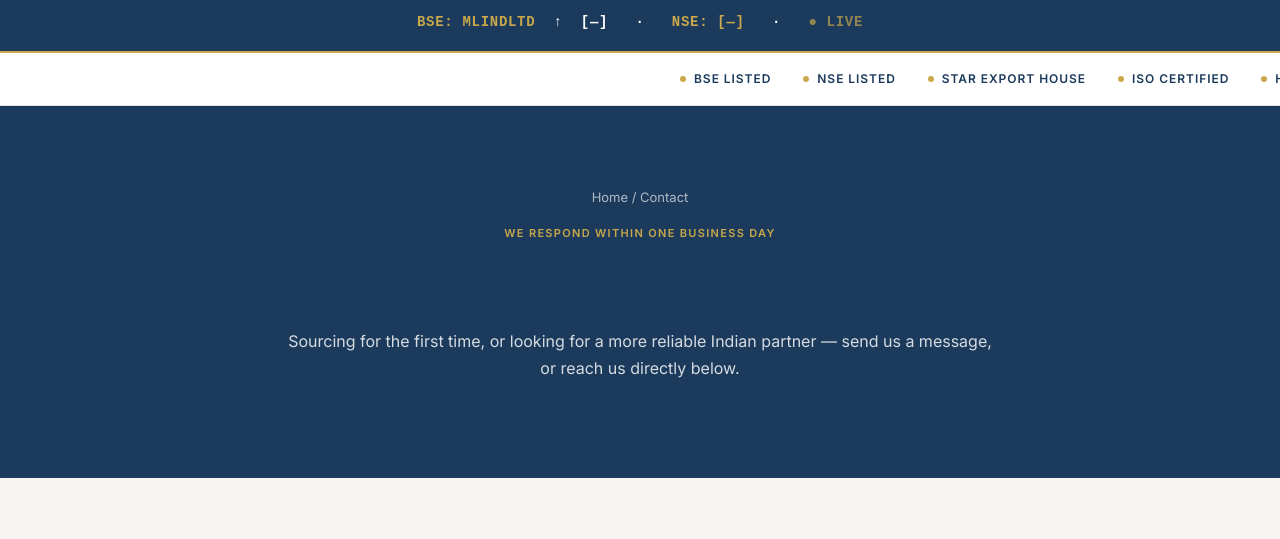
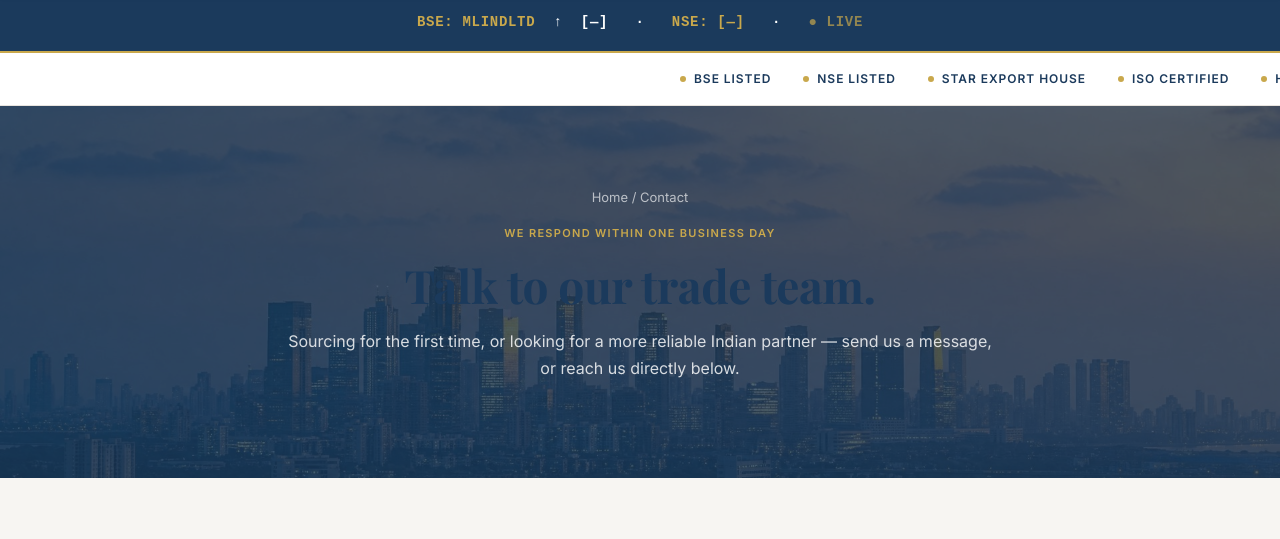
Before and after one commit to nevildarukhanawala02-stack/mlakhamsi, a website: page contact.html in a window 1280 px wide. Shown: the part 134-673 px from the top of the page. Drawn offline with nearby package versions, Linux system fonts and the light colour scheme.

Commit message:
Add hero images to Quality, Investors, Contact, Reports, Products

```diff
--- a/contact.html
+++ b/contact.html
@@ -826,7 +826,10 @@
         .active-nav { color: var(--color-gold) !important; }
 
         /* ===== SHARED INNER-PAGE PATTERNS ===== */
-        .page-hero { background-color: var(--color-navy); color: var(--color-white); padding: var(--space-20) 0 var(--space-16); text-align: center; }
+        .page-hero { position: relative; color: var(--color-white); padding: var(--space-20) 0 var(--space-16); text-align: center; overflow: hidden; }
+        .page-hero-bg { position: absolute; inset: 0; background-image: url('/images/contact_hero.jpg'); background-size: cover; background-position: center; z-index: 0; }
+        .page-hero-overlay { position: absolute; inset: 0; background: rgba(27, 58, 92, 0.78); z-index: 1; }
+        .page-hero > .container { position: relative; z-index: 2; }
         .page-hero .eyebrow { color: var(--color-gold); letter-spacing: 0.12em; font-weight: 600; font-size: 11px; text-transform: uppercase; }
         .page-hero h1 { font-family: var(--font-serif); font-weight: 700; font-size: clamp(30px,5vw,46px); line-height:1.15; margin: var(--space-4) 0; }
         .page-hero p { font-size: 16px; color: rgba(255,255,255,0.82); max-width: 720px; margin: 0 auto var(--space-8); line-height:1.7; }
@@ -1008,6 +1011,8 @@
 
     <!-- ===== PAGE HERO ===== -->
     <section class="page-hero">
+        <div class="page-hero-bg"></div>
+        <div class="page-hero-overlay"></div>
         <div class="container">
             <div class="breadcrumb"><a href="index.html">Home</a> / Contact</div>
             <div class="eyebrow">We Respond Within One Business Day</div>
```
Also changed, not shown: investors.html (+6 -1 lines), products.html (+8 -2 lines), quality.html (+6 -1 lines), reports.html (+6 -1 lines), images/contact_hero.jpg (added), images/investors_hero.jpg (added), images/products_hero.jpg (added), images/quality_hero.jpg (added), images/reports_hero.jpg (added).
